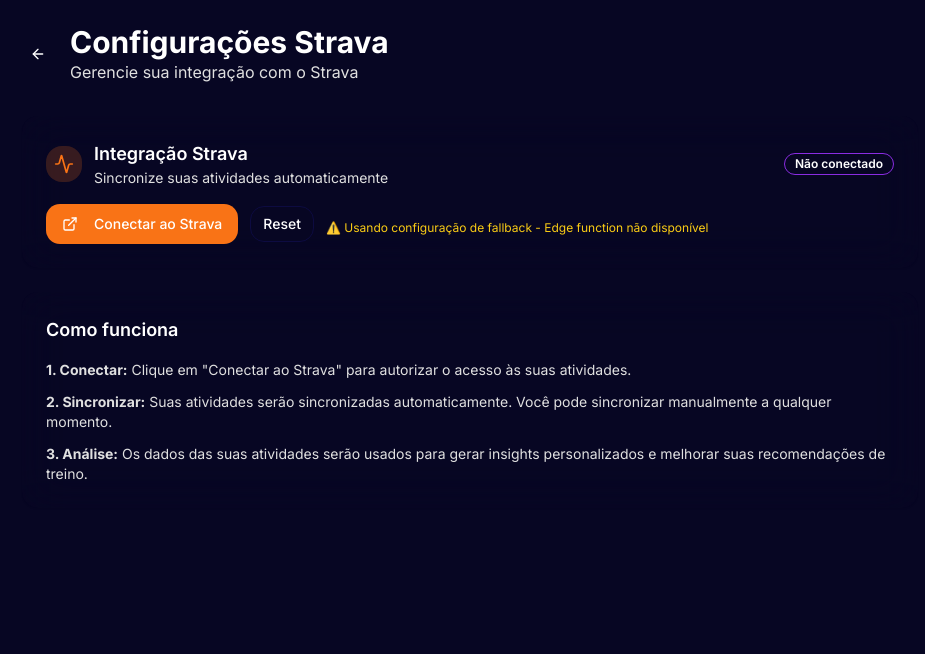
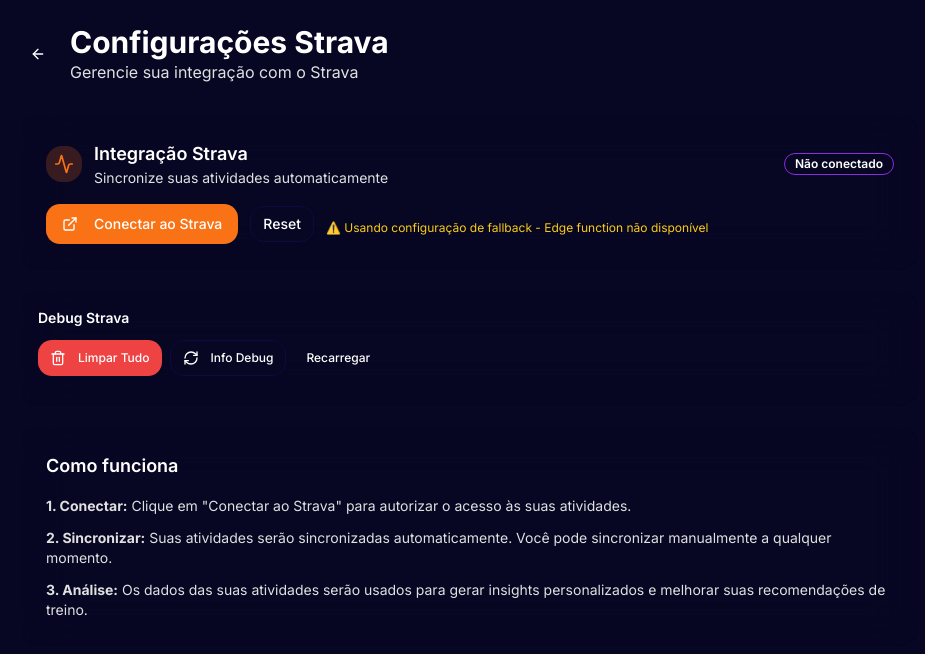
Before and after one commit to somosconsumidores/biopeak-ai-trainer, a React (Vite) app: page /strava in a window 1280 px wide. Shown: the top 654 px of the page, without its empty margins (170-1095 px from the left). Built offline with nearby package versions, Linux system fonts and the light colour scheme; no server answers.

Commit message:
Fix Strava integration
Address persistent Strava connection issues.

```diff
--- /dev/null
+++ b/src/components/StravaDebugPanel.tsx
@@ -0,0 +1,88 @@
+import { Card } from "@/components/ui/card";
+import { Button } from "@/components/ui/button";
+import { useState } from "react";
+import { Trash2, RefreshCw } from "lucide-react";
+
+const StravaDebugPanel = () => {
+  const [debugInfo, setDebugInfo] = useState<string>('');
+
+  const clearAllStorage = () => {
+    localStorage.clear();
+    sessionStorage.clear();
+
+    // Clean URL
+    const currentUrl = new URL(window.location.href);
+    currentUrl.searchParams.delete('code');
+    currentUrl.searchParams.delete('state');
+    currentUrl.searchParams.delete('scope');
+    currentUrl.searchParams.delete('error');
+    currentUrl.searchParams.delete('error_description');
+    window.history.replaceState({}, document.title, currentUrl.pathname);
+
+    setDebugInfo('✅ Storage e URL limpos');
+    setTimeout(() => setDebugInfo(''), 3000);
+  };
+
+  const showDebugInfo = () => {
+    const info = {
+      url: window.location.href,
+      params: Array.from(new URLSearchParams(window.location.search).entries()),
+      localStorage: {
+        connecting: localStorage.getItem('strava_connecting'),
+        state: localStorage.getItem('strava_state'),
+        connectTime: localStorage.getItem('strava_connect_time'),
+        processedCode: localStorage.getItem('strava_processed_code')
+      },
+      userAgent: navigator.userAgent,
+      origin: window.location.origin,
+      hostname: window.location.hostname
+    };
+
+    setDebugInfo(JSON.stringify(info, null, 2));
+  };
+
+  return (
+    <Card className="glass p-4 mt-4">
+      <h4 className="text-sm font-semibold text-foreground mb-3">Debug Strava</h4>
+
+      <div className="flex gap-2 mb-3">
+        <Button
+          onClick={clearAllStorage}
+          variant="destructive"
+          size="sm"
+          className="text-xs"
+        >
+          <Trash2 className="w-3 h-3 mr-1" />
+          Limpar Tudo
+        </Button>
+
+        <Button
+          onClick={showDebugInfo}
+          variant="outline"
+          size="sm"
+          className="text-xs"
+        >
+          <RefreshCw className="w-3 h-3 mr-1" />
+          Info Debug
+        </Button>
+
+        <Button
+          onClick={() => window.location.reload()}
+          variant="ghost"
+          size="sm"
+          className="text-xs"
+        >
+          Recarregar
+        </Button>
+      </div>
+
+      {debugInfo && (
+        <div className="bg-muted p-2 rounded text-xs font-mono overflow-auto max-h-40">
+          <pre>{debugInfo}</pre>
+        </div>
+      )}
+    </Card>
+  );
+};
+
+export default StravaDebugPanel;
--- a/src/components/StravaIntegration.tsx
+++ b/src/components/StravaIntegration.tsx
@@ -2,6 +2,7 @@ import { Card } from "@/components/ui/card";
 import { useStravaIntegration } from "@/hooks/useStravaIntegration";
 import StravaConnectionStatus from "./StravaConnectionStatus";
 import StravaActivityList from "./StravaActivityList";
+import StravaDebugPanel from "./StravaDebugPanel";
 
 const StravaIntegration = () => {
   const {
@@ -26,6 +27,9 @@ const StravaIntegration = () => {
       />
 
       {isConnected && <StravaActivityList activities={activities} />}
+
+      {/* Debug panel - remover em produção */}
+      <StravaDebugPanel />
     </div>
   );
 };
```
Also changed, not shown: 1 other file (tests, documents, lock files or other folders).
